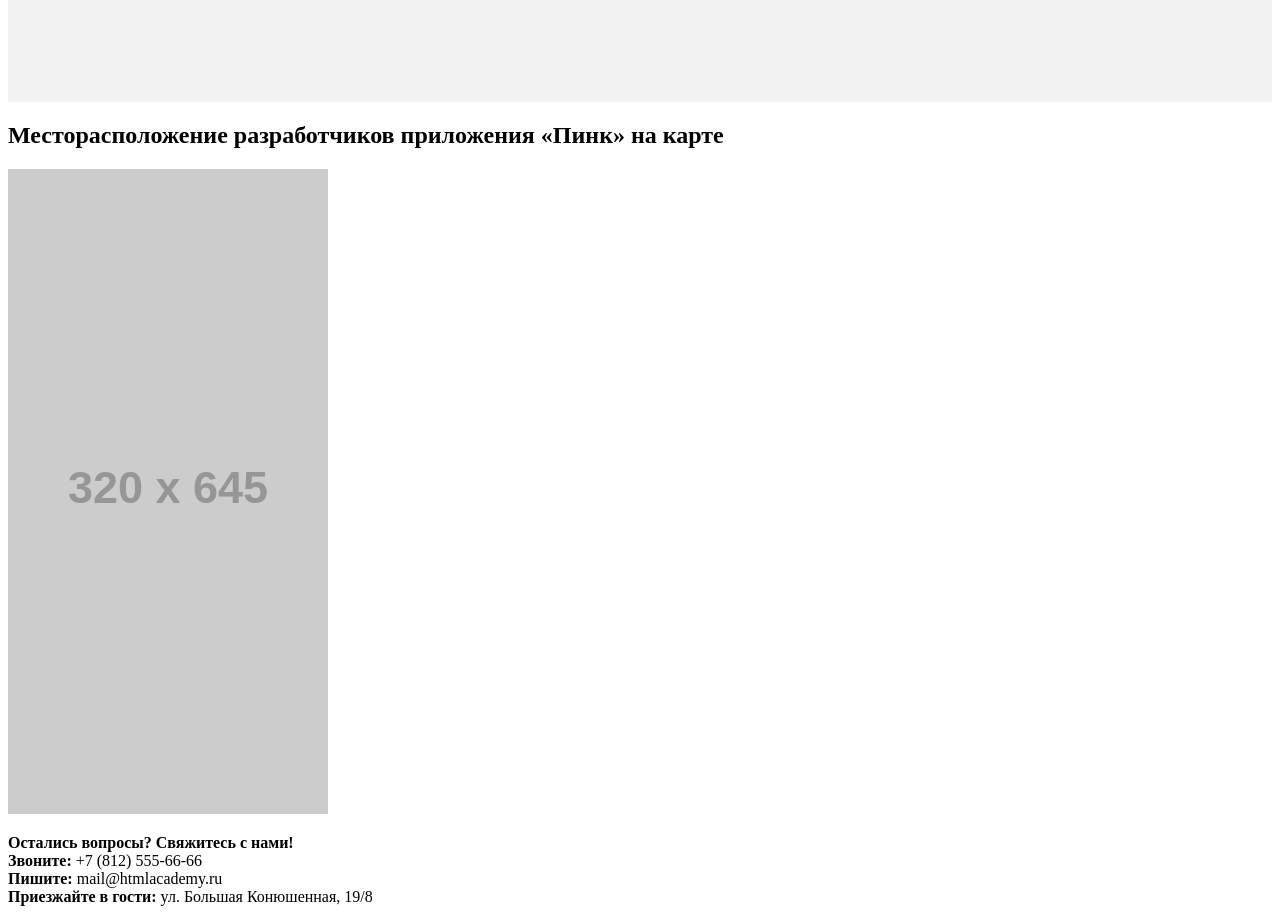
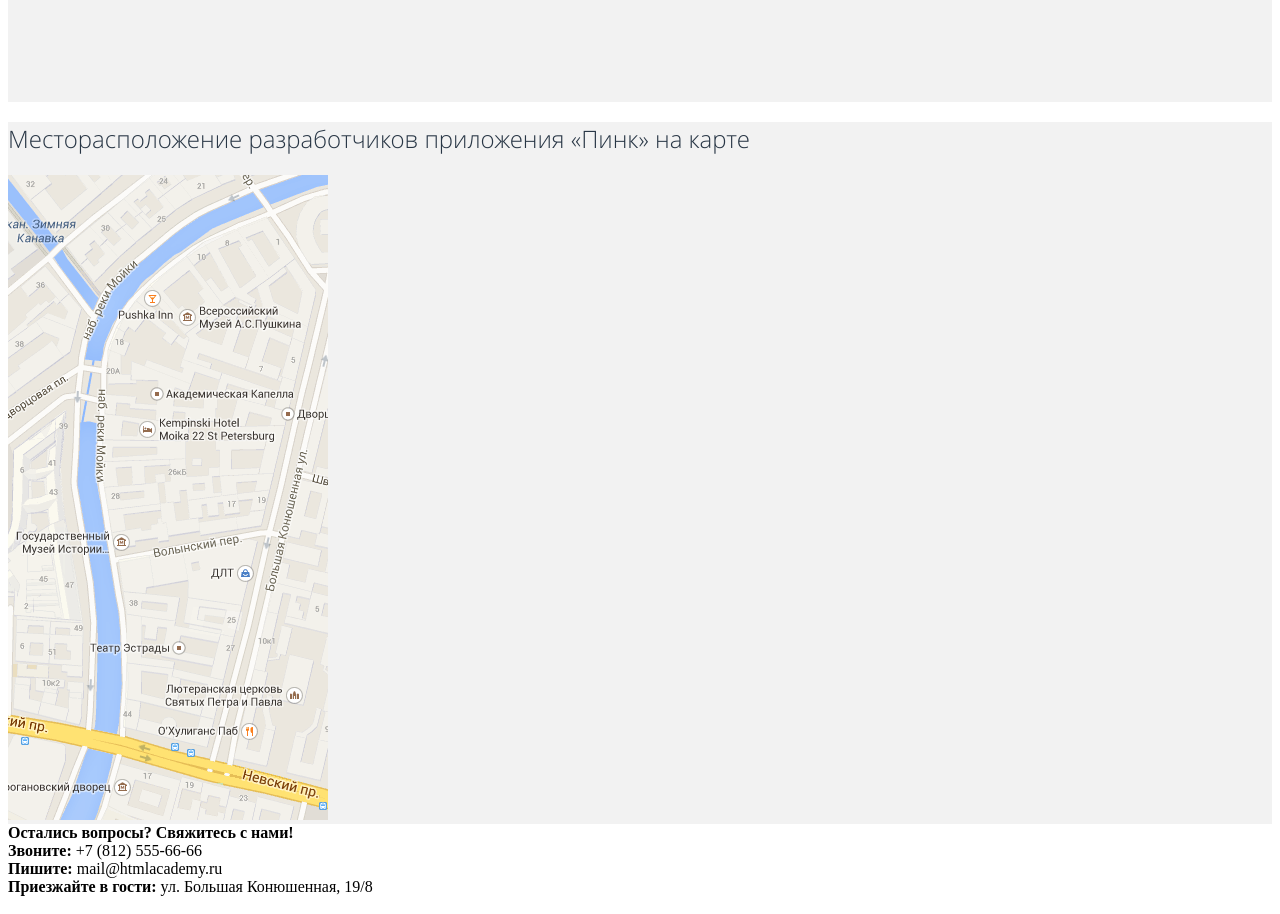
Before and after one commit to niaimko/108005-pink, a website: page source/index.html in a window 1280 px wide. Shown: the part 2800-3714 px from the top of the page. Drawn offline with nearby package versions, Linux system fonts and the light colour scheme; files that its build step writes are made by us from their sources; placeholder pictures from the web are drawn by us.

Commit message:
Добавил стили для блока карты

```diff
--- a/source/index.html
+++ b/source/index.html
@@ -156,7 +156,7 @@
       <section class="maps">
         <h2 class="visually-hidden">Месторасположение разработчиков приложения &#171;Пинк&#187; на карте</h2>
         <p class="maps__map">
-          <img class="maps__map-image" src="http://placehold.it/320x645" width="320" height="645" alt="Разработчики приложения Пинк на карте">
+          <img class="maps__map-image" src="img/bg-map-mobile@1x.png" width="320" height="645" alt="Разработчики приложения Пинк на карте">
         </p>
       </section>
     </main>
--- a/source/sass/blocks/maps.scss
+++ b/source/sass/blocks/maps.scss
@@ -0,0 +1,17 @@
+.maps {
+  min-height: 645px;
+
+  background-color: $maps-background-color;
+
+  h2 {
+    font-family: "Open Sans", "Arial", sans-serif;
+    font-size: 24px;
+    font-weight: 300;
+    color: $color-main;
+  }
+}
+
+.maps__map {
+  margin: 0;
+  padding: 0;
+}
```
